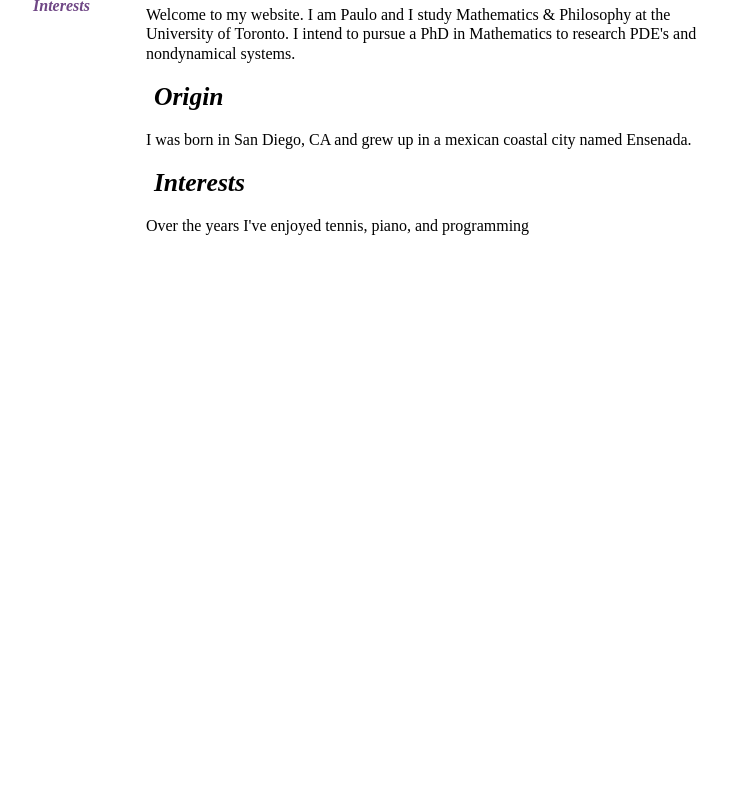
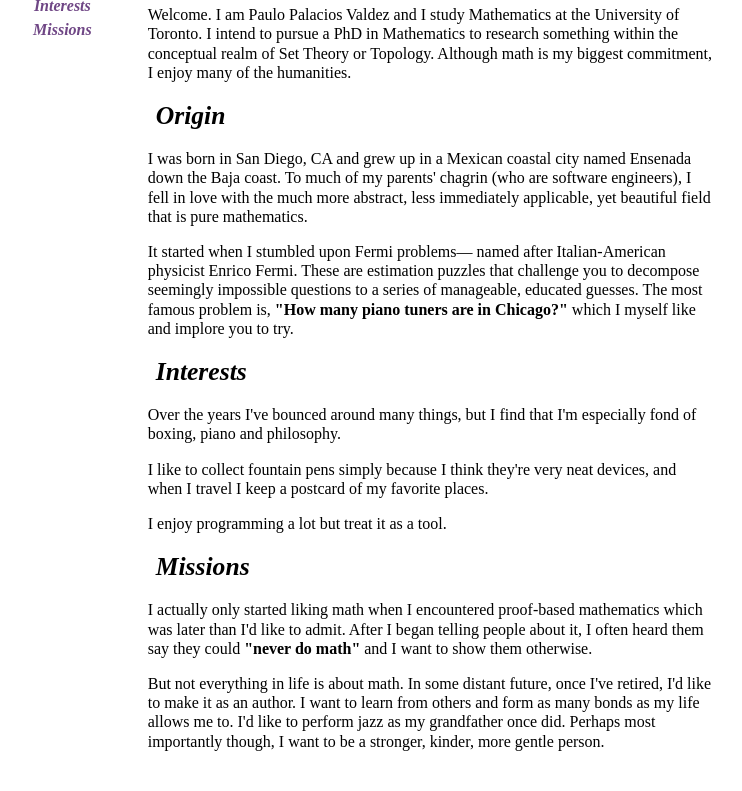
Before and after one commit to pauklo10/me, a plain HTML site: page about/index.html in a window 1280 px wide. Shown: the part 86-877 px from the top of the page, without its empty margins (263-1005 px from the left). Before the commit the page ends 800 px from the top, so only its background shows below. Drawn offline with Linux system fonts and the light colour scheme.

Commit message:
more about & contact remodel

```diff
--- a/about/index.html
+++ b/about/index.html
@@ -17,25 +17,60 @@
       <div class="post-outer">
         <div class="headers">
           <ul>
-            <li><a href="index.html">About</a></li>
-            <li><a href="index.html">Origin</a></li>
-            <li><a href="index.html">Interests</a></li>
+            <li><a href="#about">About</a></li>
+            <li><a href="#origin">Origin</a></li>
+            <li><a href="#interests">Interests</a></li>
+            <li><a href="#missions">Missions</a></li>
           </ul>
         </div>
         <main>
-          <h2>About</h2>
+          <h2 id="about">About</h2>
           <p>
-            Welcome to my website. I am Paulo and I study Mathematics &
-            Philosophy at the University of Toronto. I intend to pursue a PhD in
-            Mathematics to research PDE's and nondynamical systems.
+            Welcome. I am Paulo Palacios Valdez and I study Mathematics at the
+            University of Toronto. I intend to pursue a PhD in Mathematics to
+            research something within the conceptual realm of Set Theory or Topology.
+            Although math is my biggest commitment, I enjoy many of the humanities.
           </p>
-          <h3>Origin</h3>
+          <h3 id="origin">Origin</h3>
           <p>
-            I was born in San Diego, CA and grew up in a mexican coastal city
-            named Ensenada.
+            I was born in San Diego, CA and grew up in a Mexican coastal city
+            named Ensenada down the Baja coast. To much of my parents' chagrin (who are
+            software engineers), I fell in love with the much more abstract, less
+            immediately applicable, yet beautiful field that is pure mathematics.
           </p>
-          <h3>Interests</h3>
-          <p>Over the years I've enjoyed tennis, piano, and programming</p>
+          <p>
+            It started when I stumbled upon Fermi problems&mdash; named after Italian-American
+            physicist Enrico Fermi. These are estimation puzzles that challenge you to decompose
+            seemingly impossible questions to a series of manageable, educated guesses. The
+            most famous problem is, <b>"How many piano tuners are in Chicago?"</b> which I
+            myself like and implore you to try.
+          </p>
+
+          <h3 id="interests">Interests</h3>
+          <p>
+            Over the years I've bounced around many things, but I find that I'm especially
+            fond of boxing, piano and philosophy.
+          </p>
+          <p>
+            I like to collect fountain pens simply because I think they're very neat devices,
+            and when I travel I keep a postcard of my favorite places.
+          </p>
+          <p>
+            I enjoy programming a lot but treat it as a tool.
+          </p>
+
+          <h3 id="missions">Missions</h3>
+          <p>
+            I actually only started liking math when I encountered proof-based mathematics which
+            was later than I'd like to admit. After I began telling people about it, I often heard
+            them say they could <b>"never do math"</b> and I want to show them otherwise.
+          </p>
+          <p>
+            But not everything in life is about math. In some distant future, once I've retired,
+            I'd like to make it as an author. I want to learn from others and form as many bonds
+            as my life allows me to. I'd like to perform jazz as my grandfather once did. Perhaps
+            most importantly though, I want to be a stronger, kinder, more gentle person.
+          </p>
         </main>
       </div>
     </div>
--- a/assets/css/page.css
+++ b/assets/css/page.css
@@ -15,6 +15,8 @@
   text-align: center;
   font-weight: bold;
   font-style: italic;
+  position: sticky;
+  top: 2rem;
 }
 
 main {
```
Also changed, not shown: contact/index.html (+10 -19 lines), index.html (+4 -0 lines), 1 other file.
